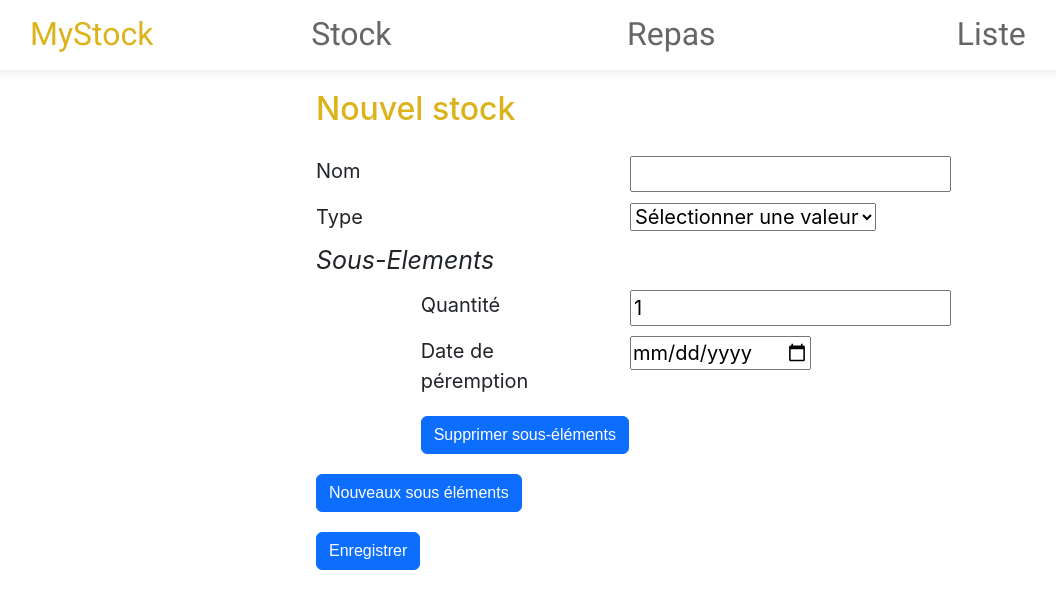
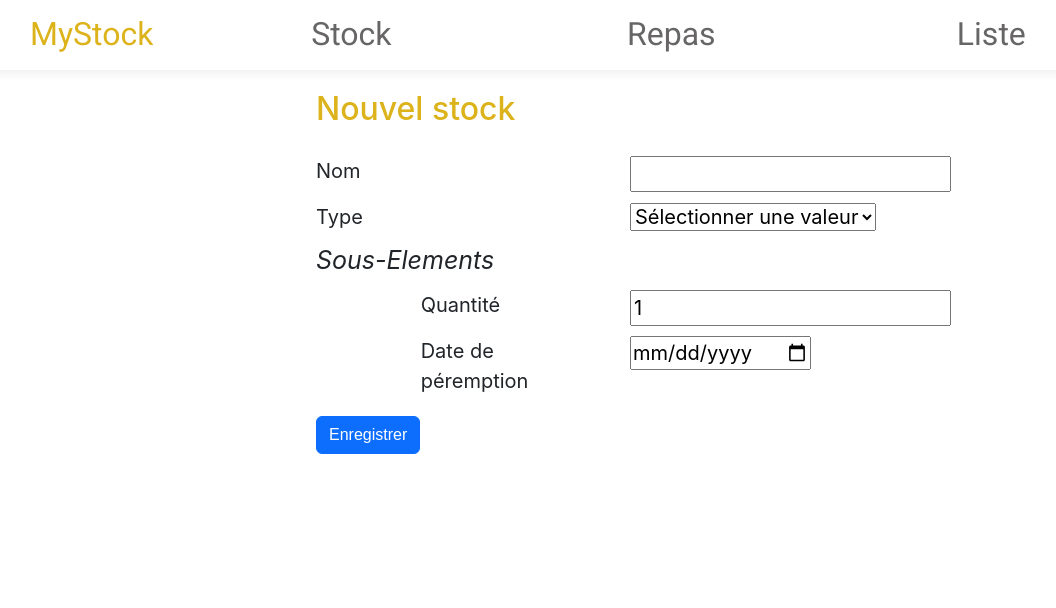
Before and after one commit to plouiserre/ShoppingManagerV2, a React (Create React App) app in the folder shopping-manager-front/: page /Stock/add in a window 1280 px wide. Shown: the top 608 px of the page, without its empty margins (22-1078 px from the left). Built offline with nearby package versions, Linux system fonts and the light colour scheme.

Commit message:
cancel last devs because useless and so hard

```diff
--- a/shopping-manager-front/src/components/StockSubElement/StockSubElement.jsx
+++ b/shopping-manager-front/src/components/StockSubElement/StockSubElement.jsx
@@ -40,15 +40,6 @@ export function StockSubElement({ stock, setStock }) {
         </div>
         <div className="col-2"></div>
       </div>
-      <div className={`row ${s.lineForm}`}>
-        <div className="col-4"></div>
-        <div className="col-8">
-          <AddElement
-            labelButton={"Supprimer sous-éléments"}
-            actionButton={() => alert("ça supprime!!!")}
-          />
-        </div>
-      </div>
     </>
   );
 }
--- a/shopping-manager-front/src/pages/Stock/AddStock.jsx
+++ b/shopping-manager-front/src/pages/Stock/AddStock.jsx
@@ -8,7 +8,6 @@ import { addStockItem } from "../../store/stock/stock-slice";
 import { StockSubElement } from "../../components/StockSubElement/StockSubElement";
 
 export function AddStock() {
-  //var keys = [0];
   const dispatch = useDispatch();
   const [stock, setStock] = useState({
     Name: "",
@@ -17,11 +16,7 @@ export function AddStock() {
     DatePeremption: Date(),
   });
 
-  const [buttonAddSubElement, setButtonAddSubElement] = useState([]);
-
   const [visibility, setVisibility] = useState(false);
-
-  const [keys, setKeys] = useState([0]);
 
   //TODO rewrite this code
   function setType(stock) {
@@ -29,21 +24,6 @@ export function AddStock() {
       stock.Type = "meat";
     else if (stock.Type === "Légumes") stock.Type = "vegetables";
     else stock.Type = "breakfast";
-  }
-
-  function addSubElements() {
-    var newKey = manageKeysSubElements();
-    setButtonAddSubElement([
-      ...buttonAddSubElement,
-      <StockSubElement stock={stock} setStock={setStock} key={newKey} />,
-    ]);
-  }
-
-  function manageKeysSubElements() {
-    var lastKey = keys[keys.length - 1];
-    var newKey = lastKey + 1;
-    setKeys([...keys, newKey]);
-    return newKey;
   }
 
   //TODO rewrite this code
@@ -102,18 +82,7 @@ export function AddStock() {
           </div>
           <div className="col-2"></div>
         </div>
-        <StockSubElement stock={stock} setStock={setStock} />
-        {buttonAddSubElement}
-        <div className={`row ${s.lineForm}`}>
-          <div className="col-3"></div>
-          <div className="col-7">
-            <AddElement
-              labelButton={"Nouveaux sous éléments"}
-              actionButton={() => addSubElements()}
-            />
-          </div>
-          <div className="col-2"></div>
-        </div>
+        <StockSubElement stock={stock} setStock={setStock} key={0} />
         <div className={`row ${s.lineForm}`}>
           <div className="col-3"></div>
           <div className="col-7">
```
